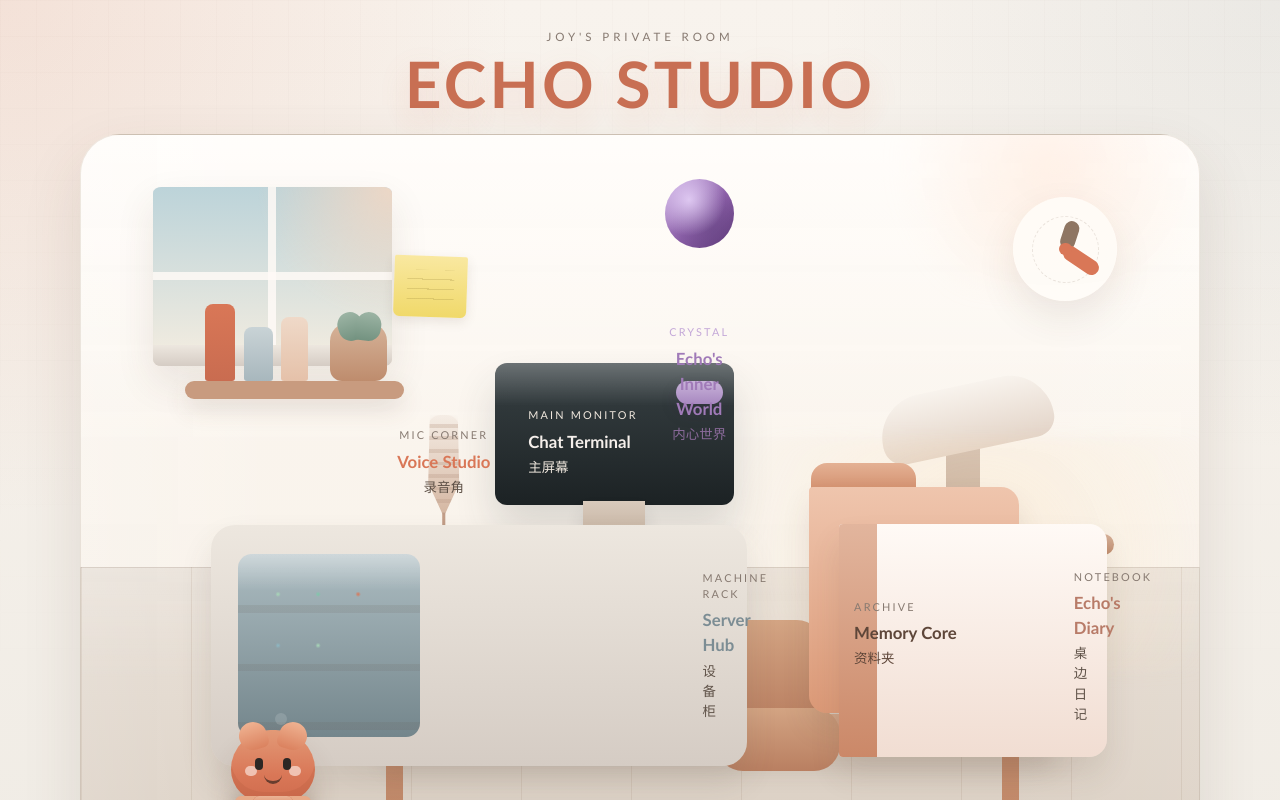
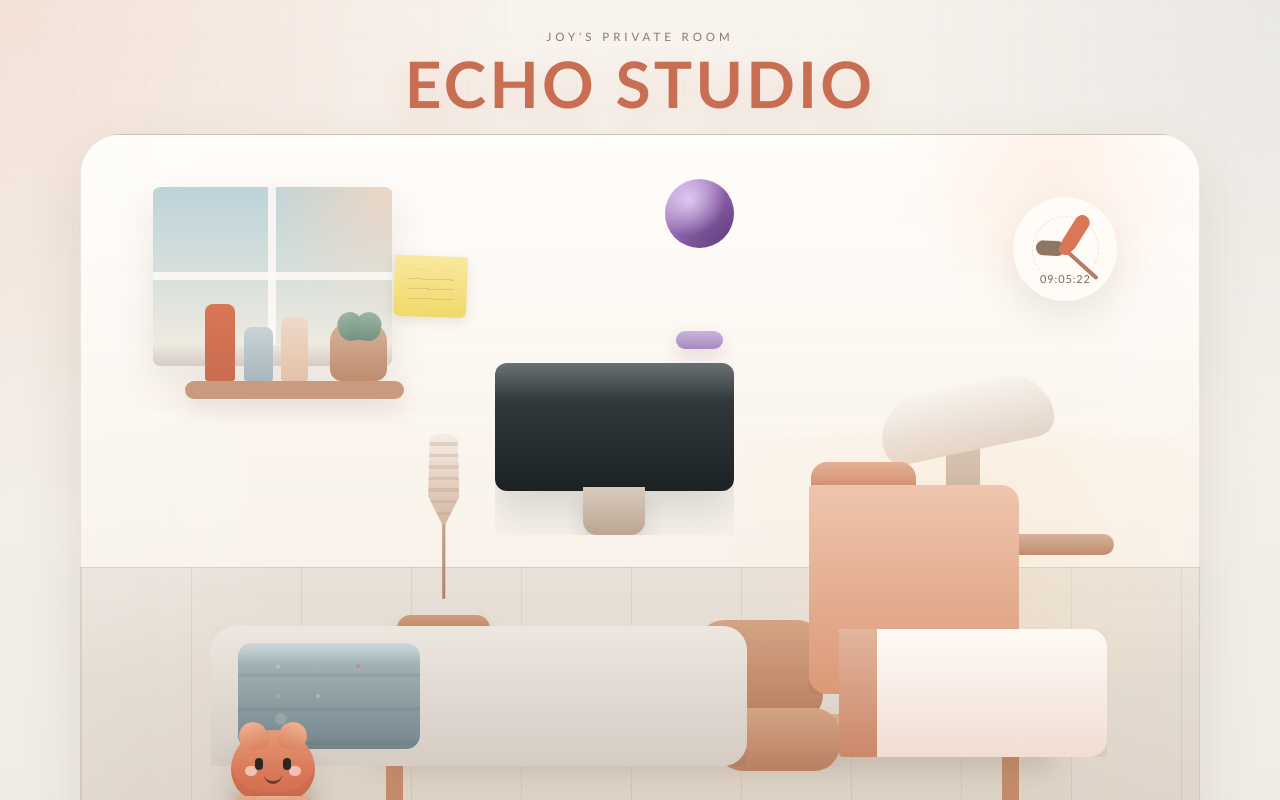
Before and after one commit to JoywDan/echo-studio, a React (Vite) app: page / in a window 1280 px wide. Shown: the top 800 px of the page. Built offline with nearby package versions, Linux system fonts and the light colour scheme.

Commit message:
feat(studio): refine labels and real-time clock

```diff
--- a/src/App.jsx
+++ b/src/App.jsx
@@ -75,11 +75,30 @@ const PANELS = {
   inner: InnerWorldPanel,
 }
 
+function formatClockValue(value) {
+  return String(value).padStart(2, '0')
+}
+
+function getClockState(now = new Date()) {
+  const hours = now.getHours()
+  const minutes = now.getMinutes()
+  const seconds = now.getSeconds()
+
+  return {
+    label: `${formatClockValue(hours)}:${formatClockValue(minutes)}:${formatClockValue(seconds)}`,
+    hourAngle: ((hours % 12) + minutes / 60 + seconds / 3600) * 30,
+    minuteAngle: (minutes + seconds / 60) * 6,
+    secondAngle: seconds * 6,
+  }
+}
+
 export default function App() {
   const [authed, setAuthed] = useState(false)
   const [panel, setPanel] = useState(null)
   const [checking, setChecking] = useState(true)
   const [hint, setHint] = useState(null)
+  const [revealedStation, setRevealedStation] = useState(null)
+  const [clock, setClock] = useState(() => getClockState())
 
   useEffect(() => {
     const isLocal = ['127.0.0.1', 'localhost'].includes(window.location.hostname)
@@ -91,6 +110,25 @@ export default function App() {
       .catch(() => localStorage.removeItem('studio_token'))
       .finally(() => setChecking(false))
   }, [])
+
+  useEffect(() => {
+    const timer = window.setInterval(() => {
+      setClock(getClockState())
+    }, 1000)
+
+    return () => window.clearInterval(timer)
+  }, [])
+
+  const handleStationClick = (stationId) => {
+    const supportsHover = window.matchMedia('(hover: hover)').matches
+
+    if (supportsHover || revealedStation === stationId) {
+      setPanel(stationId)
+      return
+    }
+
+    setRevealedStation(stationId)
+  }
 
   if (checking) return (
     <div className="loading-screen">
@@ -146,10 +184,21 @@ export default function App() {
           <div className="window-sill" />
         </div>
 
-        <div className="wall-clock" aria-hidden="true">
-          <span className="clock-hand hour" />
-          <span className="clock-hand minute" />
+        <div className="wall-clock" role="img" aria-label={`Current time ${clock.label}`}>
+          <span
+            className="clock-hand hour"
+            style={{ transform: `translateX(-50%) rotate(${clock.hourAngle}deg)` }}
+          />
+          <span
+            className="clock-hand minute"
+            style={{ transform: `translateX(-50%) rotate(${clock.minuteAngle}deg)` }}
+          />
+          <span
+            className="clock-hand second"
+            style={{ transform: `translateX(-50%) rotate(${clock.secondAngle}deg)` }}
+          />
           <span className="clock-dot" />
+          <span className="clock-time">{clock.label}</span>
         </div>
 
         <div className="room-shelf" aria-hidden="true">
@@ -184,9 +233,9 @@ export default function App() {
         {STATIONS.map(s => (
           <button
             key={s.id}
-            className={`room-object ${s.objectClass}`}
+            className={`room-object ${s.objectClass}${revealedStation === s.id ? ' is-revealed' : ''}`}
             style={{ '--accent': s.accent }}
-            onClick={() => setPanel(s.id)}
+            onClick={() => handleStationClick(s.id)}
             aria-label={s.name}
           >
             <span className="obj-label">{s.label}</span>
--- a/src/index.css
+++ b/src/index.css
@@ -192,10 +192,14 @@ body::before {
   top: 8.2%; right: 7.3%;
   width: 9.3%;
   aspect-ratio: 1 / 1;
+  display: flex;
+  align-items: center;
+  justify-content: center;
   border-radius: 999px;
   background: rgba(255,252,248,.92);
   border: 8% solid #f1ece5;
   box-shadow: var(--shadow-soft);
+  overflow: hidden;
 }
 .wall-clock::before {
   content: '';
@@ -209,11 +213,17 @@ body::before {
   width: 14%; border-radius: 999px;
   background: #8f7663;
   transform-origin: center bottom;
+  transition: transform 180ms linear;
+  z-index: 2;
 }
-.clock-hand.hour  { height: 28%; transform: translateX(-50%) rotate(18deg); }
+.clock-hand.hour  { height: 28%; }
 .clock-hand.minute {
   height: 38%; background: #d97757;
-  transform: translateX(-50%) rotate(124deg);
+}
+.clock-hand.second {
+  width: 4%;
+  height: 42%;
+  background: #b87b68;
 }
 .clock-dot {
   position: absolute;
@@ -221,6 +231,23 @@ body::before {
   width: 12%; height: 12%;
   border-radius: 999px;
   background: #d97757;
+  z-index: 3;
+}
+.clock-time {
+  position: absolute;
+  left: 50%;
+  bottom: 13%;
+  width: 72%;
+  transform: translateX(-50%);
+  overflow: hidden;
+  color: #7f6a5b;
+  font-size: clamp(7px, .9vw, 11px);
+  font-variant-numeric: tabular-nums;
+  letter-spacing: .08em;
+  text-align: center;
+  text-overflow: ellipsis;
+  white-space: nowrap;
+  z-index: 1;
 }
 
 /* ─── Shelf ──────────────────────────────────────────────────── */
@@ -386,6 +413,7 @@ body::before {
   cursor: pointer;
   transition: transform 180ms ease, filter 180ms ease, box-shadow 180ms ease;
   outline: none;
+  overflow: hidden;
 }
 .room-object:hover, .room-object:focus-visible {
   transform: translateY(-6px);
@@ -399,23 +427,46 @@ body::before {
 .obj-label, .obj-title, .obj-detail {
   display: block;
   position: relative; z-index: 2;
+  max-width: 100%;
+  overflow: hidden;
+  text-overflow: ellipsis;
+  white-space: nowrap;
+  opacity: 0;
+  transition: opacity 180ms ease;
 }
 .obj-label {
-  font-size: .68rem;
+  font-size: 12px;
+  line-height: 1.2;
   text-transform: uppercase;
-  letter-spacing: .2em;
+  letter-spacing: .16em;
   color: var(--muted);
 }
 .obj-title {
   margin-top: 5px;
-  font-size: 1.05rem;
+  font-size: 13px;
+  line-height: 1.2;
   font-weight: 700;
   color: var(--accent, var(--orange));
 }
 .obj-detail {
   margin-top: 3px;
-  font-size: .84rem;
+  font-size: 10px;
+  line-height: 1.2;
   color: #5f5248;
+}
+.room-object:hover .obj-label,
+.room-object:hover .obj-title,
+.room-object:hover .obj-detail,
+.room-object:focus-visible .obj-label,
+.room-object:focus-visible .obj-title,
+.room-object:focus-visible .obj-detail,
+.room-object:active .obj-label,
+.room-object:active .obj-title,
+.room-object:active .obj-detail,
+.room-object.is-revealed .obj-label,
+.room-object.is-revealed .obj-title,
+.room-object.is-revealed .obj-detail {
+  opacity: 1;
 }
 
 /* ─── Monitor (Chat Terminal) ────────────────────────────────── */
@@ -1033,6 +1084,11 @@ select option { background: var(--card); }
   .room-object:hover, .room-object:active {
     transform: translateY(-2px) !important;
   }
+  .room-object .obj-label,
+  .room-object .obj-title,
+  .room-object .obj-detail {
+    opacity: 1 !important;
+  }
   /* Make monitor span full width since it's the main item */
   .object-monitor {
     grid-column: span 2;
```
